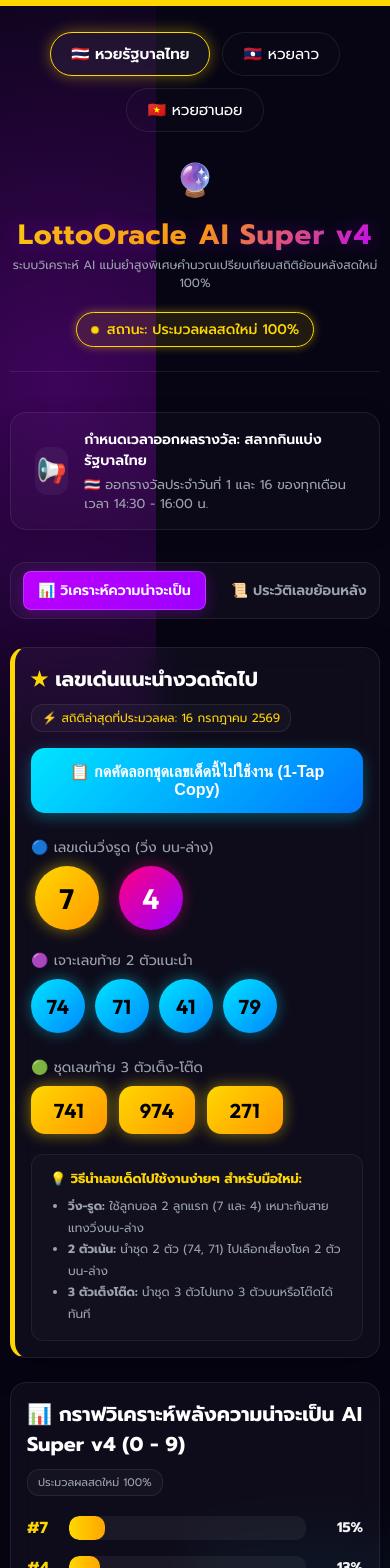
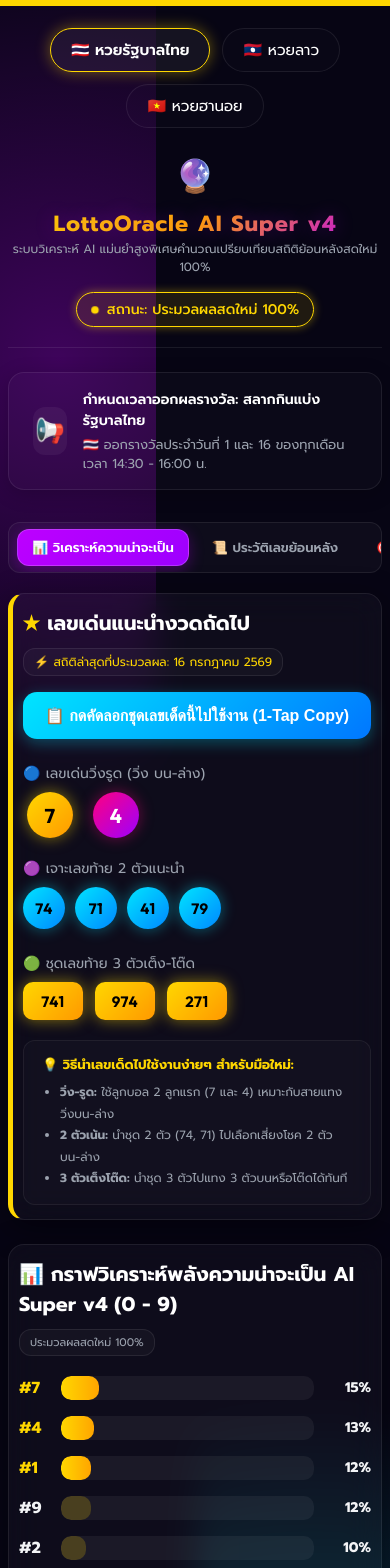
Before and after one commit to KritanatLiamseng/lotto, a Next.js app: page / in a window 390 px wide. Shown: the top 1568 px of the page. Built offline with nearby package versions, Linux system fonts and the light colour scheme.

Commit message:
Overhaul-responsive-layout-preventing-element-collisions-and-text-stacking-across-devices

```diff
--- a/app/components/LottoPredictor.js
+++ b/app/components/LottoPredictor.js
@@ -122,16 +122,16 @@
             <div style={{ flex: 1, minWidth: '200px' }}>
               <div style={{ fontSize: '14px', color: 'var(--text-muted)', marginBottom: '8px' }}>🔵 เลขเด่นวิ่งรูด (วิ่ง บน-ล่าง)</div>
               <div style={{ display: 'flex', gap: '12px' }}>
-                <span className={`number-ball ${theme.accentBall}`} style={{ width: '64px', height: '64px', fontSize: '28px' }}>{topDigits[0]}</span>
-                <span className="number-ball magenta-ball" style={{ width: '64px', height: '64px', fontSize: '28px' }}>{topDigits[1]}</span>
+                <span className={`number-ball ${theme.accentBall} predictor-ball-lg`}>{topDigits[0]}</span>
+                <span className="number-ball magenta-ball predictor-ball-lg">{topDigits[1]}</span>
               </div>
             </div>
 
-            <div style={{ flex: 2, minWidth: '250px' }}>
+            <div style={{ flex: 2, minWidth: '220px' }}>
               <div style={{ fontSize: '14px', color: 'var(--text-muted)', marginBottom: '8px' }}>🟣 เจาะเลขท้าย 2 ตัวแนะนำ</div>
               <div style={{ display: 'flex', gap: '10px', flexWrap: 'wrap' }}>
                 {recommendedTwoDigits.map((num, i) => (
-                  <span key={i} className="number-ball cyan-ball" style={{ width: '54px', height: '54px', fontSize: '20px', margin: 0 }}>
+                  <span key={i} className="number-ball cyan-ball predictor-ball-md" style={{ margin: 0 }}>
                     {num}
                   </span>
                 ))}
@@ -143,7 +143,7 @@
             <div style={{ fontSize: '14px', color: 'var(--text-muted)', marginBottom: '8px' }}>🟢 ชุดเลขท้าย 3 ตัวเต็ง-โต๊ด</div>
             <div style={{ display: 'flex', gap: '12px', flexWrap: 'wrap' }}>
               {recommendedThreeDigits.map((num, i) => (
-                <span key={i} className={`number-ball ${theme.accentBall}`} style={{ borderRadius: '14px', width: '76px', height: '48px', fontSize: '20px', margin: 0 }}>
+                <span key={i} className={`number-ball ${theme.accentBall} predictor-ball-3d`} style={{ margin: 0 }}>
                   {num}
                 </span>
               ))}
--- a/app/globals.css
+++ b/app/globals.css
@@ -414,70 +414,123 @@
   background: rgba(255, 255, 255, 0.2);
 }
 
+/* Predictor Ball Sizes with Fluid Mobile Responsiveness */
+.predictor-ball-lg {
+  width: 60px;
+  height: 60px;
+  font-size: 26px;
+}
+
+.predictor-ball-md {
+  width: 52px;
+  height: 52px;
+  font-size: 19px;
+}
+
+.predictor-ball-3d {
+  width: 76px;
+  height: 46px;
+  font-size: 19px;
+  border-radius: 14px;
+}
+
 /* Mobile & Tablet Responsive Optimizations */
+@media (max-width: 968px) {
+  .dashboard-grid {
+    grid-template-columns: 1fr;
+    gap: 20px;
+  }
+}
+
 @media (max-width: 768px) {
+  .container {
+    padding: 16px 12px;
+  }
+
   .header {
     flex-direction: column;
     align-items: center;
     text-align: center;
-    gap: 20px;
-    padding-bottom: 24px;
-  }
-
-  .header > div {
-    display: flex;
-    flex-direction: column;
-    align-items: center;
+    gap: 16px;
+    padding-bottom: 20px;
+    margin-bottom: 24px;
   }
 
   .logo-container {
     flex-direction: column;
-    gap: 8px;
+    text-align: center;
+    gap: 6px;
   }
 
-  .tabs-nav {
-    gap: 4px;
-    padding: 4px;
-    border-radius: 10px;
-    overflow-x: auto;
-    -webkit-overflow-scrolling: touch;
+  .logo-text {
+    font-size: 24px;
   }
 
-  .tabs-nav::-webkit-scrollbar {
-    display: none; /* Hide scrollbar in navigation tab bar */
+  .nav-tabs, .tabs-nav {
+    gap: 8px;
+    padding: 6px 8px;
+    border-radius: 12px;
+    margin-bottom: 20px;
   }
 
   .tab-btn {
     padding: 8px 14px;
-    font-size: 14px;
-    border-radius: 8px;
-  }
-
-  .lotto-table th {
-    padding: 12px 8px;
     font-size: 13px;
   }
 
-  .lotto-table td {
-    padding: 14px 8px;
+  .glass-card {
+    padding: 18px 14px;
+    border-radius: 16px;
+  }
+
+  .table-wrapper {
+    overflow-x: auto;
+    -webkit-overflow-scrolling: touch;
+    margin: 0 -14px;
+    padding: 0 14px;
+  }
+
+  .lotto-table {
+    min-width: 640px; /* Guarantees table columns never collide or stack on mobile screens */
+  }
+
+  .lotto-table th, .lotto-table td {
+    white-space: nowrap;
+    padding: 12px 10px;
     font-size: 13px;
   }
 
-  .number-ball {
-    width: 36px;
-    height: 36px;
-    font-size: 15px;
+  .predictor-ball-lg {
+    width: 52px;
+    height: 52px;
+    font-size: 22px;
+  }
+
+  .predictor-ball-md {
+    width: 46px;
+    height: 46px;
+    font-size: 17px;
+  }
+
+  .predictor-ball-3d {
+    width: 68px;
+    height: 42px;
+    font-size: 17px;
+    border-radius: 12px;
   }
 }
 
-@media (max-width: 600px) {
+@media (max-width: 480px) {
   .container {
-    padding: 16px 10px;
+    padding: 12px 8px;
+  }
+
+  .logo-text {
+    font-size: 22px;
   }
 
   .glass-card {
-    padding: 16px;
-    border-radius: 16px;
+    padding: 14px 10px;
   }
 
   .search-bar {
@@ -490,8 +543,27 @@
     padding: 12px;
   }
 
-  .table-wrapper {
-    margin: 0 -16px;
-    padding: 0 16px;
+  .lotto-table th, .lotto-table td {
+    padding: 10px 8px;
+    font-size: 12px;
+  }
+
+  .predictor-ball-lg {
+    width: 46px;
+    height: 46px;
+    font-size: 20px;
+  }
+
+  .predictor-ball-md {
+    width: 42px;
+    height: 42px;
+    font-size: 15px;
+  }
+
+  .predictor-ball-3d {
+    width: 60px;
+    height: 38px;
+    font-size: 15px;
+    border-radius: 10px;
   }
 }
```
